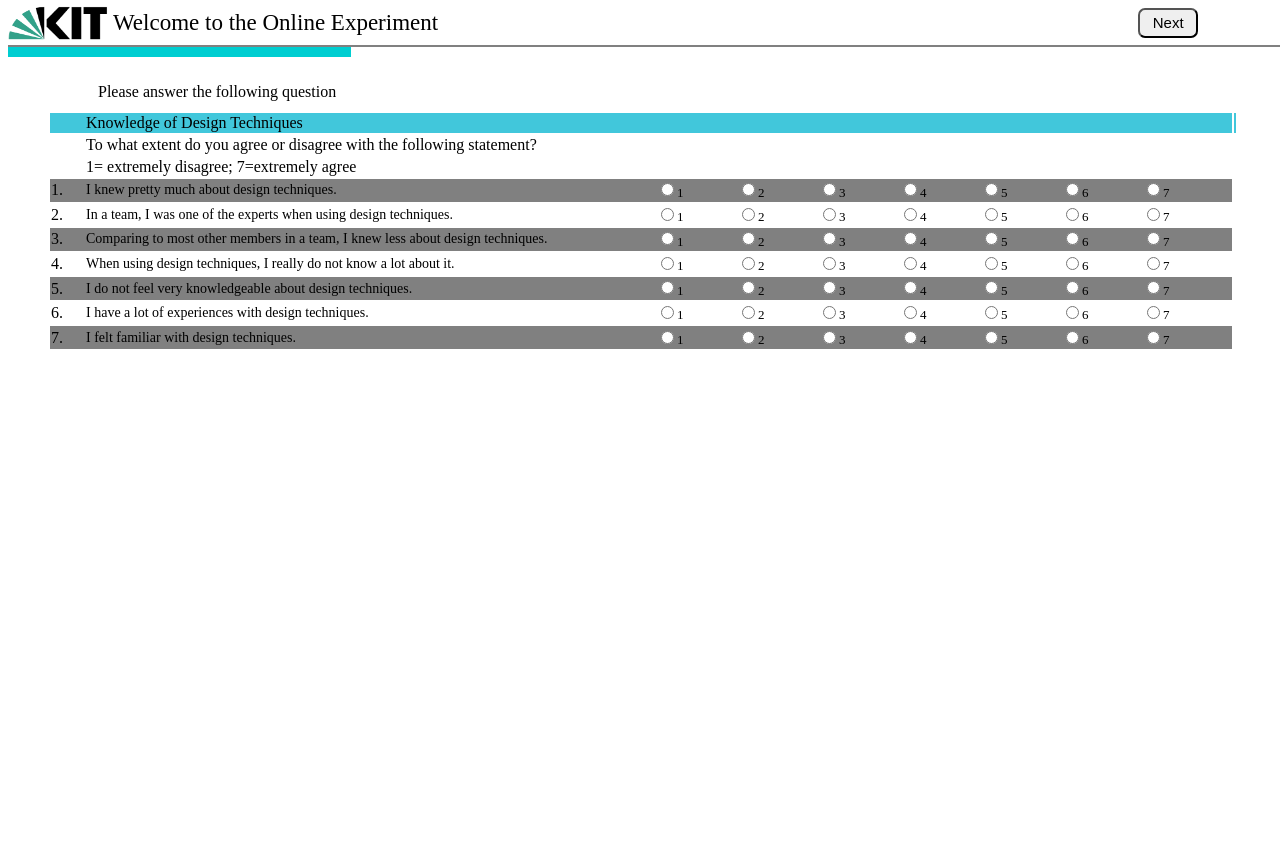
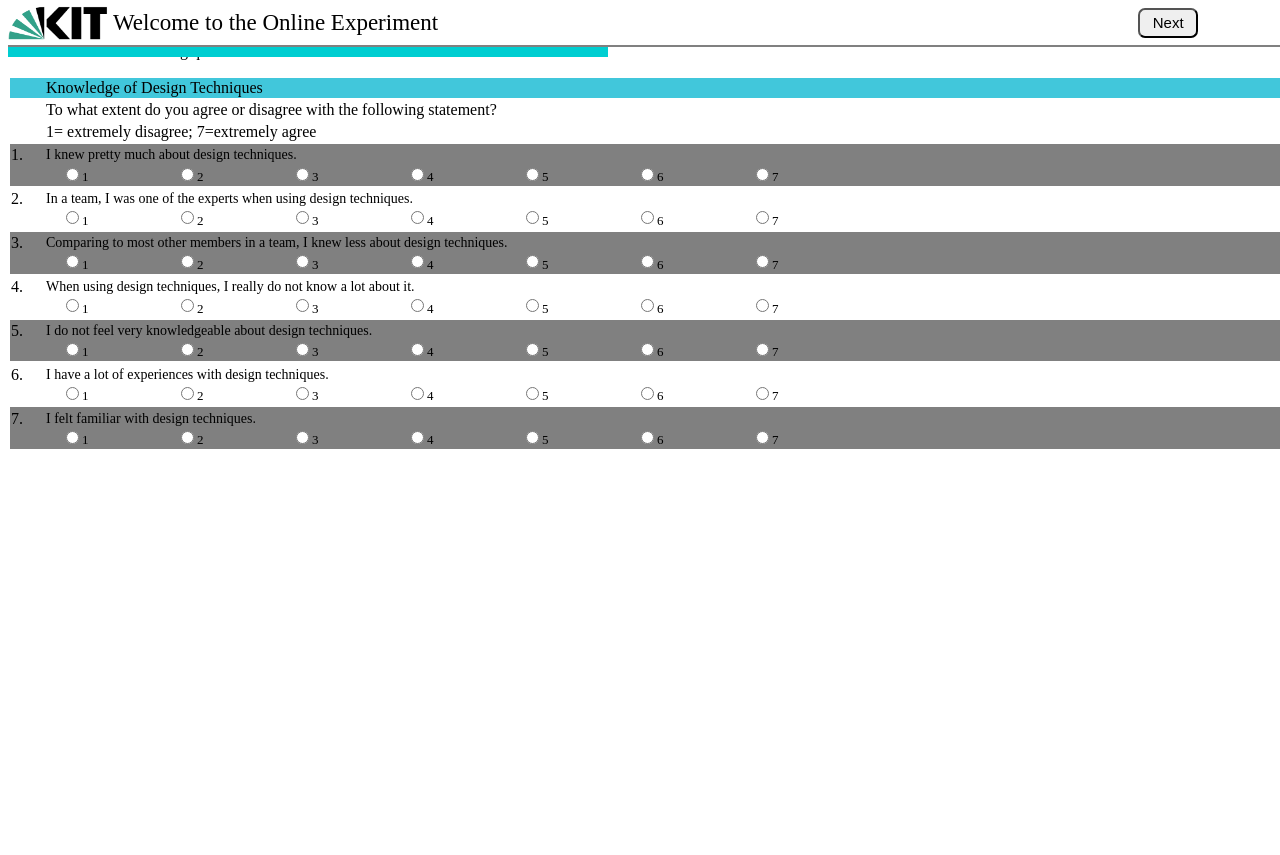
Before and after one commit to mutig0623/Onlinetool, a Django app: template templates/HTML/EN/pre-test1.html in a window 1280 px wide. After the commit the page ends 449 px from the top, so only its background shows below. Run offline with Django 3.2, Linux system fonts and the light colour scheme; the template is opened without the code that fills it, so the values that code supplies are empty; some libraries are stand-ins or nearby versions.

Commit message:
version 12.2

```diff
--- a/templates/HTML/EN/pre-test1.html
+++ b/templates/HTML/EN/pre-test1.html
@@ -1,16 +1,16 @@
 <!DOCTYPE html>
-<html style="height: 100%">
+<html style="overflow-y: hidden;">
 {% load staticfiles %}
 <head>
     <meta name="renderer" content="webkit">
     <link rel="stylesheet" type="text/css" href="{% static 'CSS/body.css' %}"  />
     <meta http-equiv="Content-Type" content="text/html;charset=UTF-8"/>
     <script type="text/javascript" src="http://lib.sinaapp.com/js/jquery/1.7.2/jquery.min.js"></script>
-    <script src="{% static 'JS/myscript.js' %}"></script>
+    <script src="{% static 'JS/index.js' %}"></script>
     <title>pre-test</title>
 </head>
 <body>
-<form method="post" action="{% url 'classification:PreAddEn1' %}" >
+<form method="post" action="{% url 'classification:PreAddEn1' %}" onsubmit="return Pretest1()" class="longform">
     {% csrf_token %}
 	<div class="header">  <!-- logo部分 -->
 		<div class="kitlogo"><img src="{% static 'img/kit2.png' %}">
@@ -19,117 +19,116 @@
 		<input type="submit" name="" value="Next" id="butt-next">
 	</div>
 
-	<div class="bannder4"></div>
+	<div class="bannder7"></div>
 
-	<div class="mainbody">
-	  <div class="opptions">
+	<div class="questionspage">
           <br/>
 		<p>Please answer the following question</p>
 		<table id="tab2">
             <tr class="dark">
-				<td><span style="margin-left: 35px;">Knowledge of Design Techniques</span><td>
+				<td><span style="margin-left: 35px;">Knowledge of Design Techniques</span></td>
 			</tr>
 			<tr class="white">
-				<td><span style="margin-left: 35px;">To what extent do you agree or disagree with the following statement? </span><td>
+				<td><span style="margin-left: 35px;">To what extent do you agree or disagree with the following statement? </span></td>
 			</tr>
             <tr class="white">
-				<td><span style="margin-left: 35px;">1= extremely disagree; 7=extremely agree</span><td>
+				<td><span style="margin-left: 35px;">1= extremely disagree; 7=extremely agree</span></td>
 			</tr>
-            <tr class="light">
+            <tr class="light" id="que11name">
                 <td>
-                    <span class="number">1.</span><span class="Quesen">I knew pretty much about design techniques.</span>
-                    <span class="onelow">
-                        <span class="seclowen"><input type="radio" name="que11" value="1" ><label class="labpositionshort">1</label></span>
-                        <span class="seclowen"><input type="radio" name="que11" value="2" ><label class="labpositionshort">2</label></span>
-                        <span class="seclowen"><input type="radio" name="que11" value="3" ><label class="labpositionshort">3</label></span>
-                        <span class="seclowen"><input type="radio" name="que11" value="4" ><label class="labpositionshort">4</label></span>
-                        <span class="seclowen"><input type="radio" name="que11" value="5" ><label class="labpositionshort">5</label></span>
-                        <span class="seclowen"><input type="radio" name="que11" value="6" ><label class="labpositionshort">6</label></span>
-                        <span class="seclowen"><input type="radio" name="que11" value="7" ><label class="labpositionshort">7</label></span>
+                    <span class="number">1.</span><span class="Ques">I knew pretty much about design techniques.</span>
+                    <span class="onelowde">
+                        <span class="seclowde"><input type="radio" name="que11" value="1" ><label class="labpositionshort">1</label></span>
+                        <span class="seclowde"><input type="radio" name="que11" value="2" ><label class="labpositionshort">2</label></span>
+                        <span class="seclowde"><input type="radio" name="que11" value="3" ><label class="labpositionshort">3</label></span>
+                        <span class="seclowde"><input type="radio" name="que11" value="4" ><label class="labpositionshort">4</label></span>
+                        <span class="seclowde"><input type="radio" name="que11" value="5" ><label class="labpositionshort">5</label></span>
+                        <span class="seclowde"><input type="radio" name="que11" value="6" ><label class="labpositionshort">6</label></span>
+                        <span class="seclowde"><input type="radio" name="que11" value="7" ><label class="labpositionshort">7</label></span>
                     </span>
                 </td>
             </tr>
-            <tr class="white">
+            <tr class="white" id="que12name">
                 <td>
-                    <span class="number">2.</span><span class="Quesen">In a team, I was one of the experts when using design techniques.</span>
-                    <span class="onelow">
-                        <span class="seclowen"><input type="radio" name="que12" value="1" ><label class="labpositionshort">1</label></span>
-                        <span class="seclowen"><input type="radio" name="que12" value="2" ><label class="labpositionshort">2</label></span>
-                        <span class="seclowen"><input type="radio" name="que12" value="3" ><label class="labpositionshort">3</label></span>
-                        <span class="seclowen"><input type="radio" name="que12" value="4" ><label class="labpositionshort">4</label></span>
-                        <span class="seclowen"><input type="radio" name="que12" value="5" ><label class="labpositionshort">5</label></span>
-                        <span class="seclowen"><input type="radio" name="que12" value="6" ><label class="labpositionshort">6</label></span>
-                        <span class="seclowen"><input type="radio" name="que12" value="7" ><label class="labpositionshort">7</label></span>
+                    <span class="number">2.</span><span class="Ques">In a team, I was one of the experts when using design techniques.</span>
+                    <span class="onelowde">
+                        <span class="seclowde"><input type="radio" name="que12" value="1" ><label class="labpositionshort">1</label></span>
+                        <span class="seclowde"><input type="radio" name="que12" value="2" ><label class="labpositionshort">2</label></span>
+                        <span class="seclowde"><input type="radio" name="que12" value="3" ><label class="labpositionshort">3</label></span>
+                        <span class="seclowde"><input type="radio" name="que12" value="4" ><label class="labpositionshort">4</label></span>
+                        <span class="seclowde"><input type="radio" name="que12" value="5" ><label class="labpositionshort">5</label></span>
+                        <span class="seclowde"><input type="radio" name="que12" value="6" ><label class="labpositionshort">6</label></span>
+                        <span class="seclowde"><input type="radio" name="que12" value="7" ><label class="labpositionshort">7</label></span>
                     </span>
                 </td>
             </tr>
-            <tr class="light">
+            <tr class="light" id="que13name">
                 <td>
-                    <span class="number">3.</span><span class="Quesen">Comparing to most other members in a team, I knew less about design techniques.</span>
-                    <span class="onelow">
-                        <span class="seclowen"><input type="radio" name="que13" value="1" ><label class="labpositionshort">1</label></span>
-                        <span class="seclowen"><input type="radio" name="que13" value="2" ><label class="labpositionshort">2</label></span>
-                        <span class="seclowen"><input type="radio" name="que13" value="3" ><label class="labpositionshort">3</label></span>
-                        <span class="seclowen"><input type="radio" name="que13" value="4" ><label class="labpositionshort">4</label></span>
-                        <span class="seclowen"><input type="radio" name="que13" value="5" ><label class="labpositionshort">5</label></span>
-                        <span class="seclowen"><input type="radio" name="que13" value="6" ><label class="labpositionshort">6</label></span>
-                        <span class="seclowen"><input type="radio" name="que13" value="7" ><label class="labpositionshort">7</label></span>
+                    <span class="number">3.</span><span class="Ques">Comparing to most other members in a team, I knew less about design techniques.</span>
+                    <span class="onelowde">
+                        <span class="seclowde"><input type="radio" name="que13" value="1" ><label class="labpositionshort">1</label></span>
+                        <span class="seclowde"><input type="radio" name="que13" value="2" ><label class="labpositionshort">2</label></span>
+                        <span class="seclowde"><input type="radio" name="que13" value="3" ><label class="labpositionshort">3</label></span>
+                        <span class="seclowde"><input type="radio" name="que13" value="4" ><label class="labpositionshort">4</label></span>
+                        <span class="seclowde"><input type="radio" name="que13" value="5" ><label class="labpositionshort">5</label></span>
+                        <span class="seclowde"><input type="radio" name="que13" value="6" ><label class="labpositionshort">6</label></span>
+                        <span class="seclowde"><input type="radio" name="que13" value="7" ><label class="labpositionshort">7</label></span>
                     </span>
                 </td>
             </tr>
-            <tr class="white">
+            <tr class="white" id="que14name">
                 <td>
-                    <span class="number">4.</span><span class="Quesen">When using design techniques, I really do not know a lot about it.</span>
-                    <span class="onelow">
-                        <span class="seclowen"><input type="radio" name="que14" value="1" ><label class="labpositionshort">1</label></span>
-                        <span class="seclowen"><input type="radio" name="que14" value="2" ><label class="labpositionshort">2</label></span>
-                        <span class="seclowen"><input type="radio" name="que14" value="3" ><label class="labpositionshort">3</label></span>
-                        <span class="seclowen"><input type="radio" name="que14" value="4" ><label class="labpositionshort">4</label></span>
-                        <span class="seclowen"><input type="radio" name="que14" value="5" ><label class="labpositionshort">5</label></span>
-                        <span class="seclowen"><input type="radio" name="que14" value="6" ><label class="labpositionshort">6</label></span>
-                        <span class="seclowen"><input type="radio" name="que14" value="7" ><label class="labpositionshort">7</label></span>
+                    <span class="number">4.</span><span class="Ques">When using design techniques, I really do not know a lot about it.</span>
+                    <span class="onelowde">
+                        <span class="seclowde"><input type="radio" name="que14" value="1" ><label class="labpositionshort">1</label></span>
+                        <span class="seclowde"><input type="radio" name="que14" value="2" ><label class="labpositionshort">2</label></span>
+                        <span class="seclowde"><input type="radio" name="que14" value="3" ><label class="labpositionshort">3</label></span>
+                        <span class="seclowde"><input type="radio" name="que14" value="4" ><label class="labpositionshort">4</label></span>
+                        <span class="seclowde"><input type="radio" name="que14" value="5" ><label class="labpositionshort">5</label></span>
+                        <span class="seclowde"><input type="radio" name="que14" value="6" ><label class="labpositionshort">6</label></span>
+                        <span class="seclowde"><input type="radio" name="que14" value="7" ><label class="labpositionshort">7</label></span>
                     </span>
                 </td>
             </tr>
-            <tr class="light">
+            <tr class="light" id="que15name">
             <td>
-                <span class="number">5.</span><span class="Quesen">I do not feel very knowledgeable about design techniques.</span>
-                <span class="onelow">
-                    <span class="seclowen"><input type="radio" name="que15" value="1" ><label class="labpositionshort">1</label></span>
-                    <span class="seclowen"><input type="radio" name="que15" value="2" ><label class="labpositionshort">2</label></span>
-                    <span class="seclowen"><input type="radio" name="que15" value="3" ><label class="labpositionshort">3</label></span>
-                    <span class="seclowen"><input type="radio" name="que15" value="4" ><label class="labpositionshort">4</label></span>
-                    <span class="seclowen"><input type="radio" name="que15" value="5" ><label class="labpositionshort">5</label></span>
-                    <span class="seclowen"><input type="radio" name="que15" value="6" ><label class="labpositionshort">6</label></span>
-                    <span class="seclowen"><input type="radio" name="que15" value="7" ><label class="labpositionshort">7</label></span>
+                <span class="number">5.</span><span class="Ques">I do not feel very knowledgeable about design techniques.</span>
+                <span class="onelowde">
+                    <span class="seclowde"><input type="radio" name="que15" value="1" ><label class="labpositionshort">1</label></span>
+                    <span class="seclowde"><input type="radio" name="que15" value="2" ><label class="labpositionshort">2</label></span>
+                    <span class="seclowde"><input type="radio" name="que15" value="3" ><label class="labpositionshort">3</label></span>
+                    <span class="seclowde"><input type="radio" name="que15" value="4" ><label class="labpositionshort">4</label></span>
+                    <span class="seclowde"><input type="radio" name="que15" value="5" ><label class="labpositionshort">5</label></span>
+                    <span class="seclowde"><input type="radio" name="que15" value="6" ><label class="labpositionshort">6</label></span>
+                    <span class="seclowde"><input type="radio" name="que15" value="7" ><label class="labpositionshort">7</label></span>
                 </span>
             </td>
             </tr>
-            <tr class="white">
+            <tr class="white" id="que16name">
                 <td>
-                <span class="number">6.</span><span class="Quesen">I have a lot of experiences with design techniques.</span>
-                <span class="onelow">
-                    <span class="seclowen"><input type="radio" name="que16" value="1" ><label class="labpositionshort">1</label></span>
-                    <span class="seclowen"><input type="radio" name="que16" value="2" ><label class="labpositionshort">2</label></span>
-                    <span class="seclowen"><input type="radio" name="que16" value="3" ><label class="labpositionshort">3</label></span>
-                    <span class="seclowen"><input type="radio" name="que16" value="4" ><label class="labpositionshort">4</label></span>
-                    <span class="seclowen"><input type="radio" name="que16" value="5" ><label class="labpositionshort">5</label></span>
-                    <span class="seclowen"><input type="radio" name="que16" value="6" ><label class="labpositionshort">6</label></span>
-                    <span class="seclowen"><input type="radio" name="que16" value="7" ><label class="labpositionshort">7</label></span>
+                <span class="number">6.</span><span class="Ques">I have a lot of experiences with design techniques.</span>
+                <span class="onelowde">
+                    <span class="seclowde"><input type="radio" name="que16" value="1" ><label class="labpositionshort">1</label></span>
+                    <span class="seclowde"><input type="radio" name="que16" value="2" ><label class="labpositionshort">2</label></span>
+                    <span class="seclowde"><input type="radio" name="que16" value="3" ><label class="labpositionshort">3</label></span>
+                    <span class="seclowde"><input type="radio" name="que16" value="4" ><label class="labpositionshort">4</label></span>
+                    <span class="seclowde"><input type="radio" name="que16" value="5" ><label class="labpositionshort">5</label></span>
+                    <span class="seclowde"><input type="radio" name="que16" value="6" ><label class="labpositionshort">6</label></span>
+                    <span class="seclowde"><input type="radio" name="que16" value="7" ><label class="labpositionshort">7</label></span>
                 </span>
                 </td>
             </tr>
-            <tr class="light">
+            <tr class="light" id="que17name">
             <td>
-                <span class="number">7.</span><span class="Quesen">I felt familiar with design techniques.</span>
-                <span class="onelow">
-                    <span class="seclowen"><input type="radio" name="que17" value="1" ><label class="labpositionshort">1</label></span>
-                    <span class="seclowen"><input type="radio" name="que17" value="2" ><label class="labpositionshort">2</label></span>
-                    <span class="seclowen"><input type="radio" name="que17" value="3" ><label class="labpositionshort">3</label></span>
-                    <span class="seclowen"><input type="radio" name="que17" value="4" ><label class="labpositionshort">4</label></span>
-                    <span class="seclowen"><input type="radio" name="que17" value="5" ><label class="labpositionshort">5</label></span>
-                    <span class="seclowen"><input type="radio" name="que17" value="6" ><label class="labpositionshort">6</label></span>
-                    <span class="seclowen"><input type="radio" name="que17" value="7" ><label class="labpositionshort">7</label></span>
+                <span class="number">7.</span><span class="Ques">I felt familiar with design techniques.</span>
+                <span class="onelowde">
+                    <span class="seclowde"><input type="radio" name="que17" value="1" ><label class="labpositionshort">1</label></span>
+                    <span class="seclowde"><input type="radio" name="que17" value="2" ><label class="labpositionshort">2</label></span>
+                    <span class="seclowde"><input type="radio" name="que17" value="3" ><label class="labpositionshort">3</label></span>
+                    <span class="seclowde"><input type="radio" name="que17" value="4" ><label class="labpositionshort">4</label></span>
+                    <span class="seclowde"><input type="radio" name="que17" value="5" ><label class="labpositionshort">5</label></span>
+                    <span class="seclowde"><input type="radio" name="que17" value="6" ><label class="labpositionshort">6</label></span>
+                    <span class="seclowde"><input type="radio" name="que17" value="7" ><label class="labpositionshort">7</label></span>
                 </span>
             </td>
             </tr>
```
